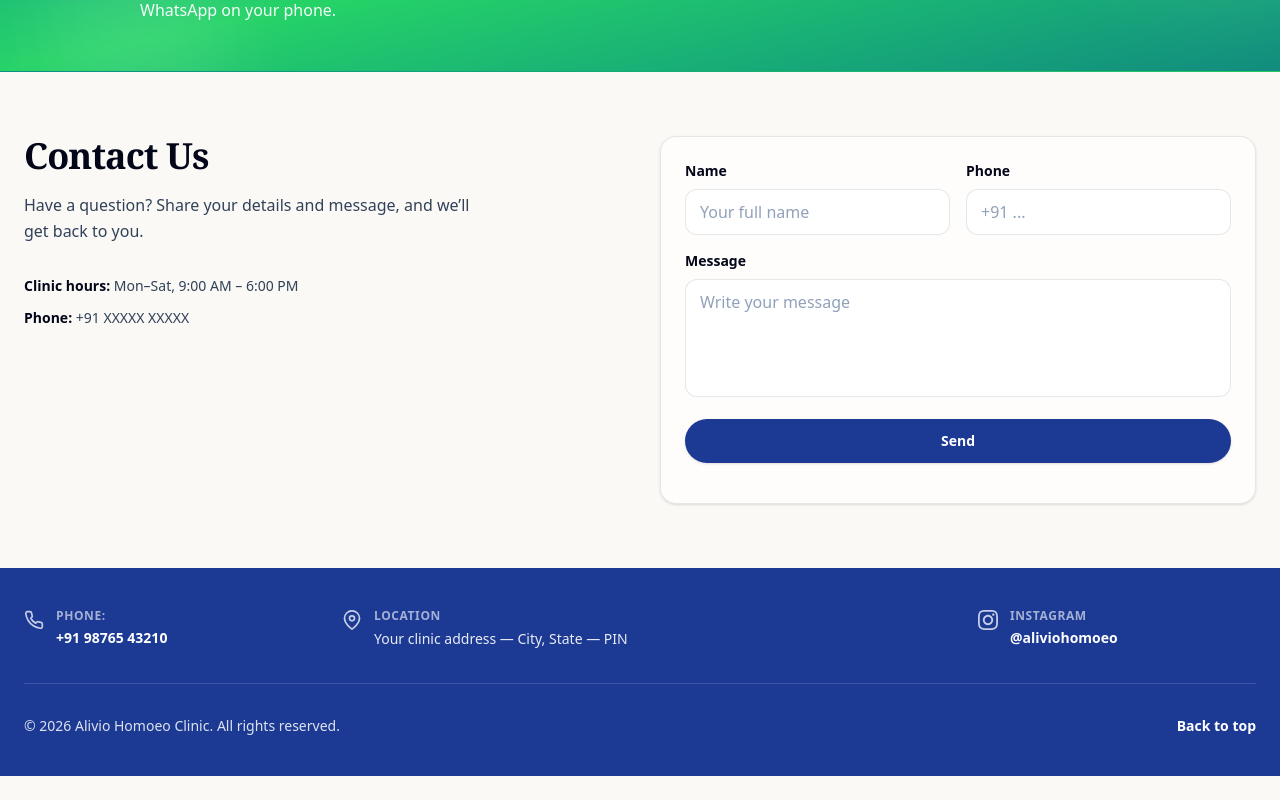
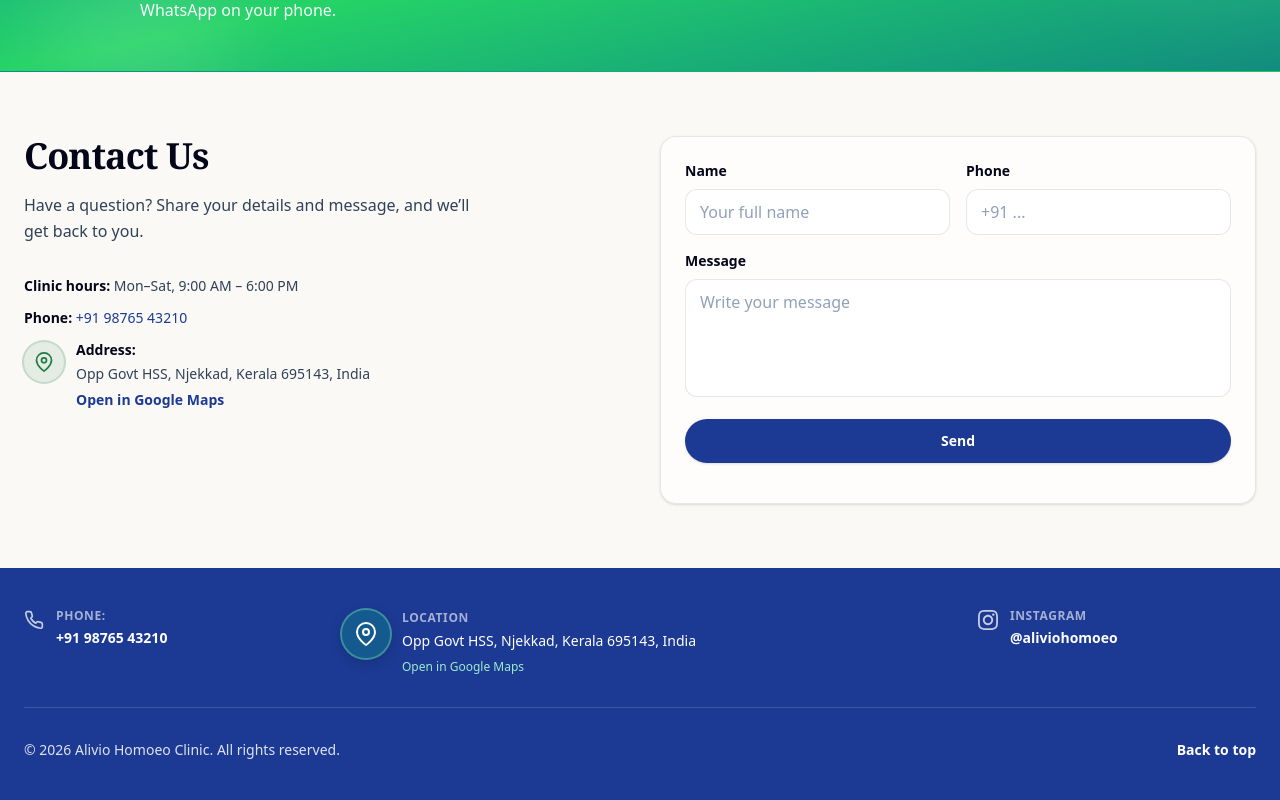
Before and after one commit to auralislabs2025/alivio-clinic, a React (Vite) app: page / in a window 1280 px wide. Shown: the part 3288-4088 px from the top of the page. Before the commit the page ends 4064 px from the top, so only its background shows below. Built offline with nearby package versions, Linux system fonts and the light colour scheme.

Commit message:
banner image changed

```diff
--- a/src/components/ContactSection.jsx
+++ b/src/components/ContactSection.jsx
@@ -1,6 +1,8 @@
 import { useId, useState } from 'react';
 import { useI18n } from '../i18n/I18nProvider.jsx';
 import WhatsAppBookingButton from './WhatsAppBookingButton.jsx';
+import { CLINIC } from '../config/clinicInfo.js';
+import { MapPinIcon } from './icons.jsx';
 
 export default function ContactSection({ variant = 'light', prominentWhatsApp = false }) {
   const { t } = useI18n();
@@ -87,7 +89,38 @@
               <span className={isDark ? 'font-semibold text-white' : 'font-semibold text-slate-950'}>
                 {t.contactForm.phoneLabel}
               </span>{' '}
-              +91 XXXXX XXXXX
+              <a href={`tel:${CLINIC.phoneTel}`} className={isDark ? 'text-white underline-offset-2 hover:underline' : 'text-primary-blue hover:underline'}>
+                {CLINIC.phoneDisplay}
+              </a>
+            </div>
+            <div className="flex gap-3">
+              <a
+                href={CLINIC.mapsUrl}
+                target="_blank"
+                rel="noopener noreferrer"
+                className={`mt-0.5 flex h-10 w-10 shrink-0 items-center justify-center rounded-full ring-2 ${
+                  isDark ? 'bg-white/10 text-emerald-200 ring-white/20' : 'bg-primary-green/10 text-primary-green ring-primary-green/25'
+                }`}
+                aria-label={`${t.footer.openInMaps}: ${CLINIC.address}`}
+              >
+                <MapPinIcon className="h-5 w-5" aria-hidden="true" />
+              </a>
+              <div className="min-w-0">
+                <p className={isDark ? 'font-semibold text-white' : 'font-semibold text-slate-950'}>{t.contactForm.addressLabel}</p>
+                <p className={isDark ? 'mt-1 text-white/90' : 'mt-1 text-slate-700'}>{CLINIC.address}</p>
+                <p className="mt-1.5">
+                  <a
+                    href={CLINIC.mapsUrl}
+                    target="_blank"
+                    rel="noopener noreferrer"
+                    className={`text-sm font-semibold underline-offset-2 hover:underline ${
+                      isDark ? 'text-emerald-200' : 'text-primary-blue'
+                    }`}
+                  >
+                    {t.footer.openInMaps}
+                  </a>
+                </p>
+              </div>
             </div>
           </div>
         </div>
--- a/src/components/SiteFooter.jsx
+++ b/src/components/SiteFooter.jsx
@@ -19,14 +19,28 @@
               </a>
             </div>
           </div>
-          <div className="flex gap-3 sm:col-span-2">
-            <span className="mt-0.5 shrink-0 text-white/75" aria-hidden="true">
-              <MapPinIcon className="h-5 w-5" />
-            </span>
-            <div className="min-w-0">
-              <p className="text-xs font-semibold uppercase tracking-wider text-white/60">{t.footer.locationLabel}</p>
-              <p className="mt-1 max-w-lg leading-relaxed">{CLINIC.address}</p>
-            </div>
+          <div className="sm:col-span-2">
+            <a
+              href={CLINIC.mapsUrl}
+              target="_blank"
+              rel="noopener noreferrer"
+              className="group flex gap-3 rounded-xl p-1 -m-1 outline-offset-4 transition-colors hover:bg-white/5 focus-visible:outline focus-visible:outline-2 focus-visible:outline-white/40"
+              aria-label={`${t.footer.openInMaps}: ${CLINIC.address}`}
+            >
+              <span
+                className="mt-0.5 flex h-12 w-12 shrink-0 items-center justify-center rounded-full bg-emerald-500/25 text-white ring-2 ring-emerald-300/50 shadow-[0_4px_14px_rgba(0,0,0,0.2)]"
+                aria-hidden="true"
+              >
+                <MapPinIcon className="h-6 w-6" />
+              </span>
+              <div className="min-w-0 pt-0.5">
+                <p className="text-xs font-semibold uppercase tracking-wider text-white/60">{t.footer.locationLabel}</p>
+                <p className="mt-1 max-w-lg leading-relaxed text-white group-hover:underline group-hover:underline-offset-2">
+                  {CLINIC.address}
+                </p>
+                <p className="mt-1.5 text-xs font-medium text-emerald-200/95">{t.footer.openInMaps}</p>
+              </div>
+            </a>
           </div>
           <div className="flex gap-3">
             <span className="mt-0.5 shrink-0 text-white/75" aria-hidden="true">
--- a/src/config/clinicInfo.js
+++ b/src/config/clinicInfo.js
@@ -4,7 +4,11 @@
   /** Shown in UI and tel: link (E.164-style, no spaces). */
   phoneTel: '+919876543210',
   phoneDisplay: '+91 98765 43210',
-  address: 'Your clinic address — City, State — PIN',
+  address: 'Opp Govt HSS, Njekkad, Kerala 695143, India',
+  /** Opens Google Maps at the clinic location (search pin). */
+  mapsUrl:
+    'https://www.google.com/maps/search/?api=1&query=' +
+    encodeURIComponent('Opp Govt HSS, Njekkad, Kerala 695143, India'),
   instagramUrl: 'https://www.instagram.com/',
   instagramHandle: '@aliviohomoeo',
   /** Replace `public/alivio-logo.svg` with your `ALIVIO_1 (1).svg` artwork if you prefer. */
--- a/src/i18n/translations.js
+++ b/src/i18n/translations.js
@@ -209,6 +209,7 @@
       hoursLabel: 'Clinic hours:',
       hoursValue: 'Mon–Sat, 9:00 AM – 6:00 PM',
       phoneLabel: 'Phone:',
+      addressLabel: 'Address:',
       name: 'Name',
       phone: 'Phone',
       message: 'Message',
@@ -223,6 +224,7 @@
       subtitle:
         'Share your details and the ailment you’d like help with. We’ll reach out to confirm a suitable time.',
       locationLabel: 'Location',
+      openInMaps: 'Open in Google Maps',
       instagramLabel: 'Instagram',
       hoursLabel: 'Clinic hours:',
       hoursValue: 'Mon–Sat, 9:00 AM – 6:00 PM',
@@ -449,6 +451,7 @@
       hoursLabel: 'ക്ലിനിക് സമയം:',
       hoursValue: 'തിങ്കൾ–ശനി, രാവിലെ 9:00 – വൈകിട്ട് 6:00',
       phoneLabel: 'ഫോൺ:',
+      addressLabel: 'വിലാസം:',
       name: 'പേര്',
       phone: 'ഫോൺ',
       message: 'സന്ദേശം',
@@ -463,6 +466,7 @@
       subtitle:
         'നിങ്ങളുടെ വിവരങ്ങളും നിങ്ങൾക്ക് സഹായം വേണ്ട അസുഖവും പങ്കിടുക. അനുയോജ്യമായ സമയം സ്ഥിരീകരിക്കാൻ ഞങ്ങൾ ബന്ധപ്പെടും.',
       locationLabel: 'സ്ഥാനം',
+      openInMaps: 'Google മാപ്പിൽ തുറക്കുക',
       instagramLabel: 'ഇൻസ്റ്റാഗ്രാം',
       hoursLabel: 'ക്ലിനിക് സമയം:',
       hoursValue: 'തിങ്കൾ–ശനി, രാവിലെ 9:00 – വൈകിട്ട് 6:00',
```
